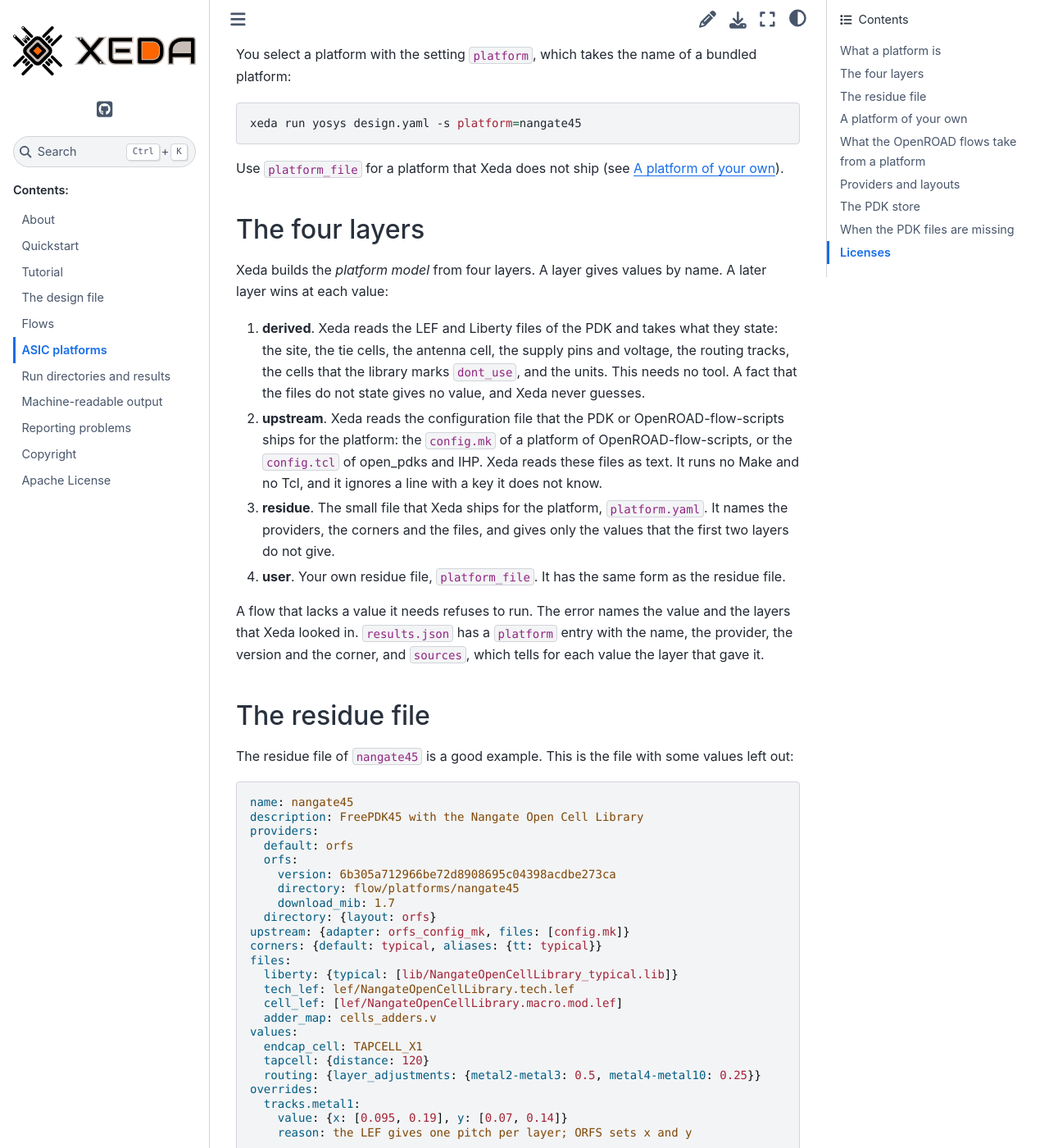
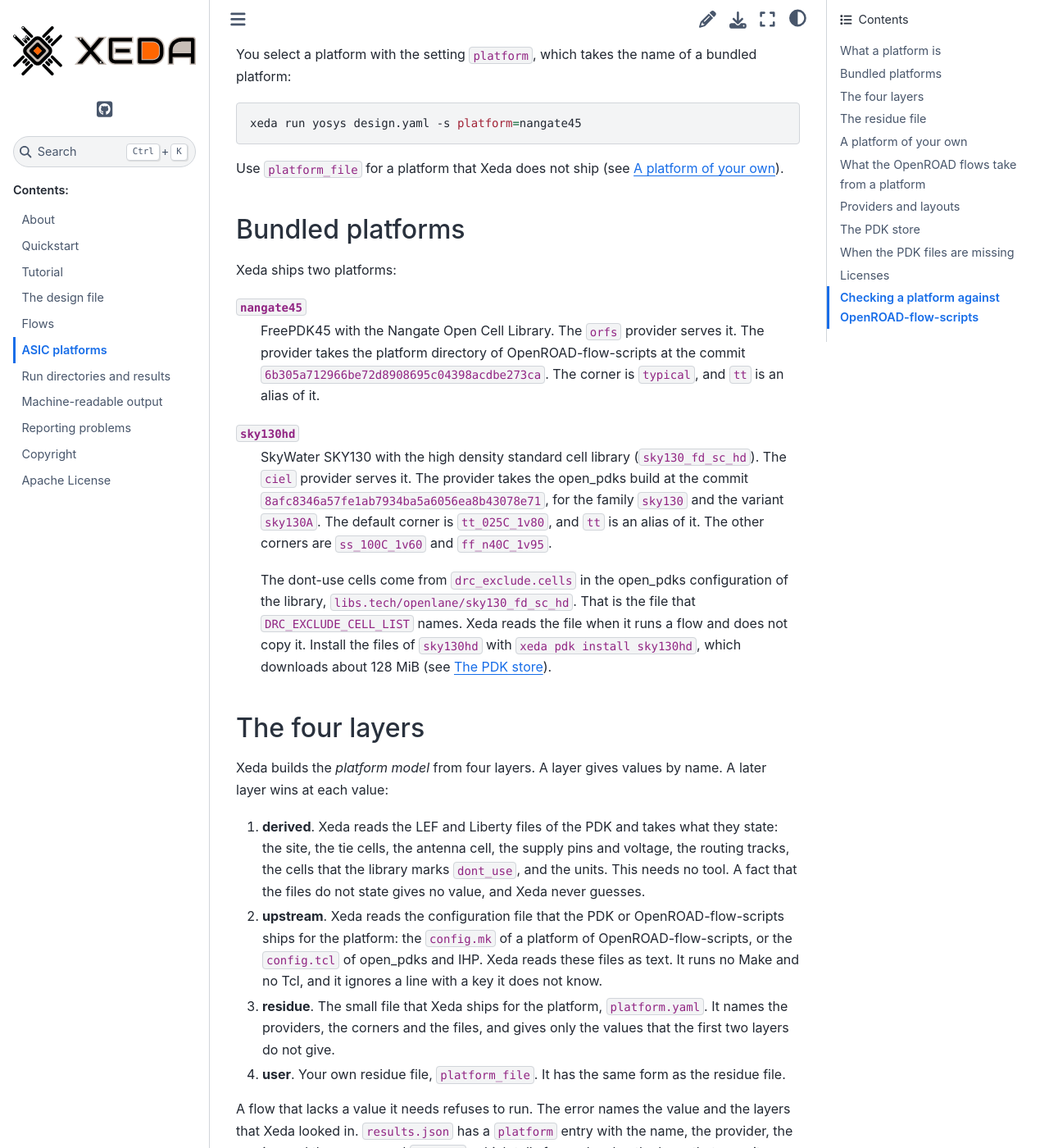
Before and after one commit to XedaHQ/xeda, a Sphinx documentation site: the page built from docs/platforms.rst, in a window 1280 px wide and 1400 px high, scrolled down 654 px. Shown: the whole window at 82% size. Built offline with Sphinx 7.4.7 and the Sphinx Book theme 1.1.4, drawn with Linux system fonts in a browser that asks for light colours; some of the changed text lies outside the part shown.

Commit message:
Document sky130hd and the tool that compares xeda with ORFS
The platforms page now describes the bundled sky130hd platform: its ciel provider, its open_pdks pin, its corners and its dont-use cells. The page also names tools/asic_parity.py, and a new README in tools/asic_parity explains how to run that tool and what its results mean.

```diff
--- a/docs/platforms.rst
+++ b/docs/platforms.rst
@@ -30,6 +30,30 @@
     xeda run yosys design.yaml -s platform=nangate45
 
 Use ``platform_file`` for a platform that Xeda does not ship (see `A platform of your own`_).
+
+Bundled platforms
+=================
+
+Xeda ships two platforms:
+
+``nangate45``
+    FreePDK45 with the Nangate Open Cell Library. The ``orfs`` provider serves it. The provider
+    takes the platform directory of OpenROAD-flow-scripts at the commit
+    ``6b305a712966be72d8908695c04398acdbe273ca``. The corner is ``typical``, and ``tt`` is an alias
+    of it.
+
+``sky130hd``
+    SkyWater SKY130 with the high density standard cell library (``sky130_fd_sc_hd``). The
+    ``ciel`` provider serves it. The provider takes the open_pdks build at the commit
+    ``8afc8346a57fe1ab7934ba5a6056ea8b43078e71``, for the family ``sky130`` and the variant
+    ``sky130A``. The default corner is ``tt_025C_1v80``, and ``tt`` is an alias of it. The other
+    corners are ``ss_100C_1v60`` and ``ff_n40C_1v95``.
+
+    The dont-use cells come from ``drc_exclude.cells`` in the open_pdks configuration of the
+    library, ``libs.tech/openlane/sky130_fd_sc_hd``. That is the file that ``DRC_EXCLUDE_CELL_LIST``
+    names. Xeda reads the file when it runs a flow and does not copy it. Install the files of
+    ``sky130hd`` with ``xeda pdk install sky130hd``, which downloads about 128 MiB (see
+    `The PDK store`_).
 
 The four layers
 ===============
@@ -258,8 +282,9 @@
        commit, each in its own directory. The store keeps no ``.git`` for it.
      - The commit of OpenROAD-flow-scripts.
    * - ``ciel``
-     - ``<root>/ciel/<family>/versions/<hash>/<variant>``, as ``ciel`` writes it. The role paths
-       are relative to this directory (``libs.ref/<library>/...``, ``libs.tech/...``).
+     - ``<root>/ciel/<family>/versions/<hash>/<variant>``, as ``ciel`` writes it. For
+       ``sky130hd``, the family is ``sky130`` and the variant is ``sky130A``. The role paths are
+       relative to this directory (``libs.ref/<library>/...``, ``libs.tech/...``).
      - The hash of the PDK build.
    * - ``directory``, layout ``orfs``
      - ``<root>/<platform>``. The root is the ``flow/platforms`` directory of an
@@ -286,6 +311,7 @@
 .. code-block:: bash
 
     xeda pdk install nangate45          # download the PDK files that the platform pins
+    xeda pdk install sky130hd           # download the open_pdks files of sky130hd with ciel
     xeda pdk list                       # each platform and provider, the pin, and whether installed
     xeda pdk path nangate45             # the directory of the platform in the store
     xeda list-platforms                 # the bundled platforms and whether they are installed
@@ -362,6 +388,16 @@
 Xeda ships no Nangate file and no other PDK library file. The residue files hold only file names
 and numbers. ``xeda pdk install nangate45`` fetches the files of the Nangate Open Cell Library
 from OpenROAD-flow-scripts, at the commit that the residue file pins, and only when you ask for
-it. The files stay under their own license. Read the license of a PDK before you use it. The file
-``NOTICE.md`` in the platform directory of the Xeda package lists the sources of the values that
-the residue files take from OpenROAD-flow-scripts and from open_pdks.
+it. ``xeda pdk install sky130hd`` runs ``ciel``, which fetches the open_pdks build of SKY130 into
+the store, and only when you ask for it. The files stay under their own license. Read the license
+of a PDK before you use it. The file ``NOTICE.md`` in the platform directory of the Xeda package
+lists the sources of the values that the residue files take from OpenROAD-flow-scripts and from
+open_pdks.
+
+Checking a platform against OpenROAD-flow-scripts
+=================================================
+
+The repository tool ``tools/asic_parity.py`` compares the ASIC flow of Xeda with
+OpenROAD-flow-scripts (ORFS) for one design on a platform. It runs the design through ORFS and
+through Xeda with equivalent settings, then compares the results. The tool is part of the source
+checkout, not of the installed package. See ``tools/asic_parity/README.md`` for how to run it.
```
Also changed, not shown: tools/asic_parity/README.md (added).
